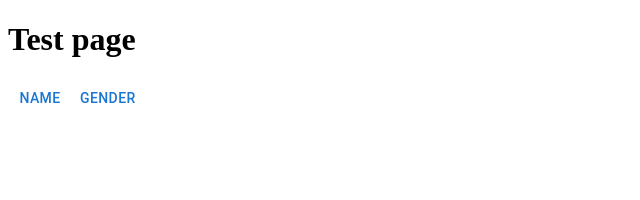
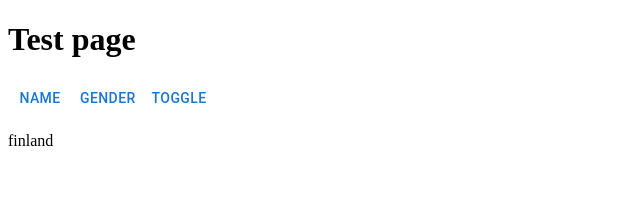
Before and after one commit to Udokailodigwe/CountriesApp, a React (Create React App) app: page / in a window 1280 px wide. Shown: the top 200 px of the page, without its empty margins (0-640 px from the left). Built offline with nearby package versions, Linux system fonts and the light colour scheme.

Commit message:
created and tested context environment for theme feature

```diff
--- a/src/Routes.tsx
+++ b/src/Routes.tsx
@@ -2,20 +2,10 @@ import React from 'react'
 import { Switch, Route } from 'react-router-dom'
 
 import Home from './pages/Home'
-import Product from './pages/Product'
 
 const Routes = () => (
   <Switch>
-    <Route
-      exact
-      path='/'
-      component={ Home }
-    />
-    <Route
-      exact
-      path='/products/:id'
-      component={ Product }
-    />
+    <Route exact path="/" component={Home} />
   </Switch>
 )
 
--- /dev/null
+++ b/src/context/themeContext.ts
@@ -0,0 +1,8 @@
+import { createContext } from 'react'
+
+type ThemeContextProps = {
+  countries: string
+  toggleCountries: () => void
+}
+const ThemeContext = createContext<ThemeContextProps>(null!)
+export default ThemeContext
--- /dev/null
+++ b/src/context/themeProvider.tsx
@@ -0,0 +1,17 @@
+import React, { useState } from 'react'
+import ThemeContext from './themeContext'
+
+export function ThemeProvider({ children }: any) {
+  const [countries, setCountries] = useState('finland')
+
+  const name = 'sweden'
+  function toggleCountries() {
+    setCountries(name)
+  }
+
+  return (
+    <ThemeContext.Provider value={{ countries, toggleCountries }}>
+      {children}
+    </ThemeContext.Provider>
+  )
+}
--- a/src/index.tsx
+++ b/src/index.tsx
@@ -2,6 +2,7 @@ import React from 'react'
 import ReactDOM from 'react-dom'
 import { Provider } from 'react-redux'
 import { BrowserRouter as Router } from 'react-router-dom'
+import { ThemeProvider } from './context/themeProvider'
 
 import App from './App'
 import * as serviceWorker from './serviceWorker'
@@ -10,7 +11,9 @@ import { store } from './redux/store'
 const WithProvider = () => (
   <Provider store={store}>
     <Router>
-      <App />
+      <ThemeProvider>
+        <App />
+      </ThemeProvider>
     </Router>
   </Provider>
 )
--- a/src/pages/Home.tsx
+++ b/src/pages/Home.tsx
@@ -1,10 +1,16 @@
-import React from 'react'
+import React, { useContext } from 'react'
 import { useDispatch, useSelector } from 'react-redux'
+import ThemeContext from '../context/themeContext'
 import Button from '@mui/material/Button'
 
 import { firstName, gender } from '../redux/slices/countrySlice'
 
 export default function Home() {
+  const { countries, toggleCountries }: any = useContext(ThemeContext)
+
+  console.log('context:', countries)
+  console.log('context:', toggleCountries)
+
   const dispatch = useDispatch()
   const profiles: any = useSelector((state) => state)
   console.log('profile:', profiles)
@@ -12,6 +18,7 @@ export default function Home() {
   function handleCount() {
     dispatch(firstName())
   }
+
   function handleDeCount() {
     dispatch(gender())
   }
@@ -21,6 +28,9 @@ export default function Home() {
       <h1>Test page</h1>
       <Button onClick={handleCount}>name</Button>
       <Button onClick={handleDeCount}>gender</Button>
+
+      <Button onClick={toggleCountries}>toggle</Button>
+      <p>{countries}</p>
     </>
   )
 }
```
